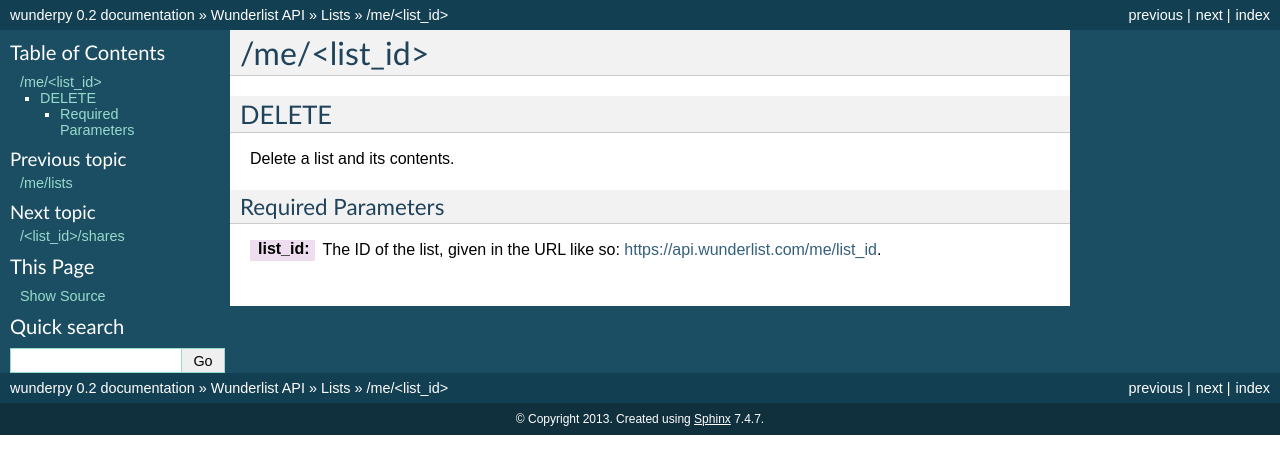
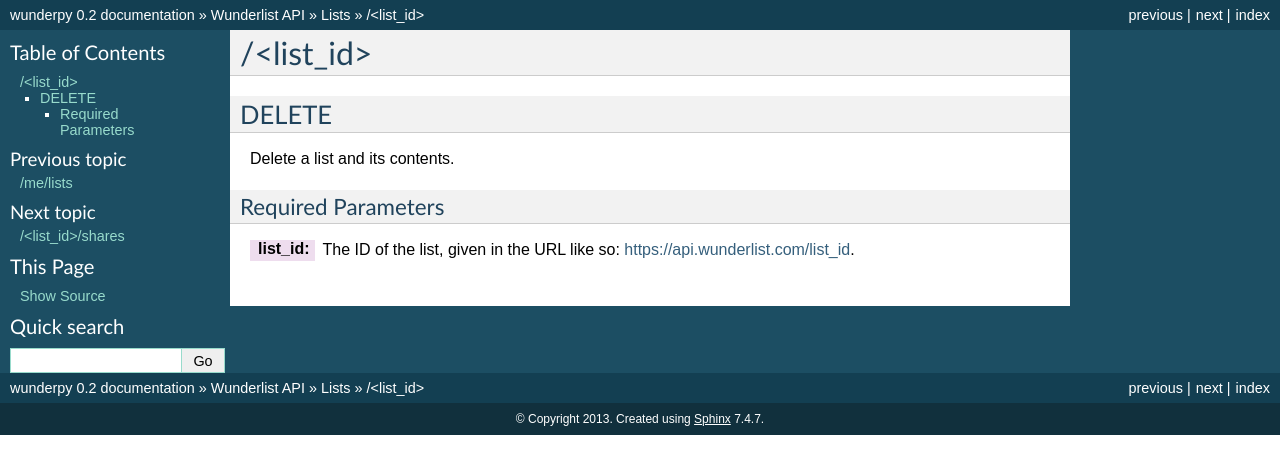
Before and after one commit to movermeyer/wunderpy, a Sphinx documentation site: the page built from docs/source/wunderlist_api/lists/list_id.rst, in a window 1280 px wide. Shown: the top 474 px of the page. Built offline with Sphinx 7.4.7, drawn with Linux system fonts in a browser that asks for light colours.

Commit message:
corrected API endpoint to delete a list
the API endpoint is located at
https://api.wunderlist.com/list_id
instead of
https://api.wunderlist.com/me/list_id

```diff
--- a/docs/source/wunderlist_api/lists/list_id.rst
+++ b/docs/source/wunderlist_api/lists/list_id.rst
@@ -1,4 +1,4 @@
-/me/<list_id>
+/<list_id>
 =============
 
 DELETE
@@ -8,4 +8,4 @@
 
 Required Parameters
 """""""""""""""""""
-:list_id: The ID of the list, given in the URL like so: https://api.wunderlist.com/me/list_id.
+:list_id: The ID of the list, given in the URL like so: https://api.wunderlist.com/list_id.
```
